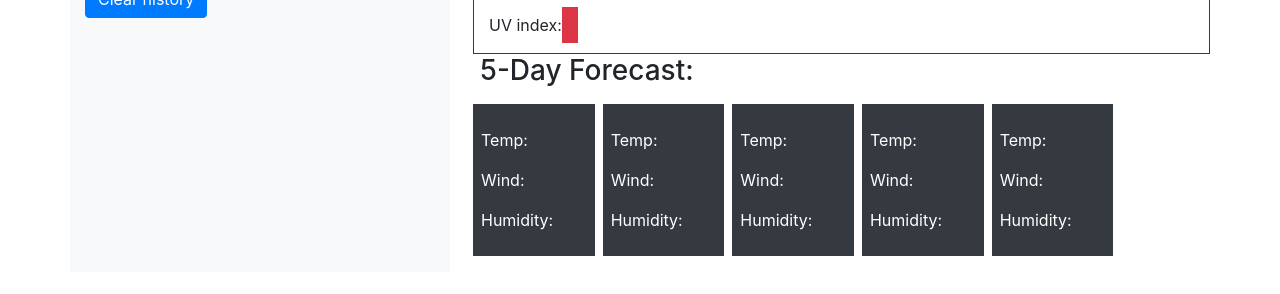
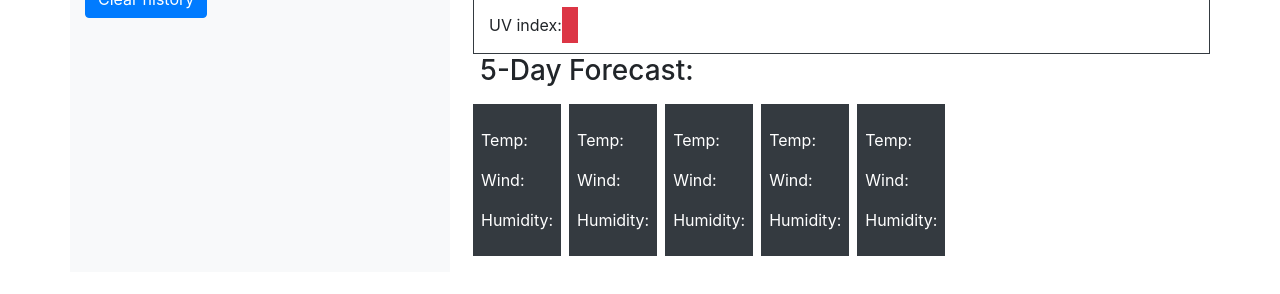
Before and after one commit to StephenSaylor/Weather-Dashboard, a plain HTML site: page index.html in a window 1280 px wide. Shown: the part 220-514 px from the top of the page. Drawn offline with nearby package versions, Linux system fonts and the light colour scheme.

Commit message:
cleaned up variables

```diff
--- a/index.html
+++ b/index.html
@@ -39,35 +39,35 @@
 				<div class="col-sm-12" id ="future-weather">
                     <h3>5-Day Forecast:</h3>
                     <div class="row text-white">
-                        <div class="col-sm-2 bg-dark forecast text-white ml-2 mb-3 p-2 mt-2" >
+                        <div class="col-sm-2.5 bg-dark forecast text-white ml-2 mb-3 p-2 mt-2" >
                             <p id="forecastDate0"></p>
                             <p id="forecastImg0"></p>
                             <p>Temp: <span id="forecastTemp0"></span></p>
 							<p>Wind: <span id="forecastWind0"></span></p>
                             <p>Humidity: <span id="forecastHumidity0"></span></p>
                         </div>
-                        <div class="col-sm-2 bg-dark forecast text-white ml-2 mb-3 p-2 mt-2" >
+                        <div class="col-sm-2.5 bg-dark forecast text-white ml-2 mb-3 p-2 mt-2" >
                             <p id="forecastDate1"></p>
                             <p id="forecastImg1"></p>
                             <p>Temp: <span id="forecastTemp1"></span></p>
 							<p>Wind: <span id="forecastWind1"></span></p>
                             <p>Humidity: <span id="forecastHumidity1"></span></p>
                         </div>
-                        <div class="col-sm-2 bg-dark forecast text-white ml-2 mb-3 p-2 mt-2">
+                        <div class="col-sm-2.5 bg-dark forecast text-white ml-2 mb-3 p-2 mt-2">
                             <p id="forecastDate2"></p>
                             <p id="forecastImg2"></p>
                             <p>Temp: <span id="forecastTemp2"></span></p>
 							<p>Wind: <span id="forecastWind2"></span></p>
                             <p>Humidity: <span id="forecastHumidity2"></span></p>
                         </div>
-                        <div class="col-sm-2 bg-dark forecast text-white ml-2 mb-3 p-2 mt-2">
+                        <div class="col-sm-2.5 bg-dark forecast text-white ml-2 mb-3 p-2 mt-2">
                             <p id="forecastDate3"></p>
                             <p id="forecastImg3"></p>
                             <p>Temp: <span id="forecastTemp3"></span></p>
 							<p>Wind: <span id="forecastWind3"></span></p>
                             <p>Humidity: <span id="forecastHumidity3"></span></p>
                         </div>
-                        <div class="col-sm-2 bg-dark forecast text-white ml-2 mb-3 p-2 mt-2" >
+                        <div class="col-sm-2.5 bg-dark forecast text-white ml-2 mb-3 p-2 mt-2" >
                             <p id="forecastDate4"></p>
                             <p id="forecastImg4"></p>
                             <p>Temp: <span id="forecastTemp4"></span></p>
--- a/script.js
+++ b/script.js
@@ -5,7 +5,7 @@ var clearButton = $("#clear-history");
 var currentCity = $("#current-city");
 var currentTemperature = $("#temperature");
 var currentHumidity = $("#humidity");
-var currentWSpeed = $("#wind-speed");
+var currentWindSpeed = $("#wind-speed");
 var currentUvindex = $("#uv-index");
 var cityArray = [];
 var APIKey = "5391cd1c9cda260fb72d17ac7e4e7609";
@@ -34,14 +34,15 @@ function currentWeather(city){
 			return response.json()
 		})
 		.then(function(response) {
+
+		var date = new Date(response.dt * 1000).toLocaleDateString();
 		var weatherIcon = response.weather[0].icon;
         var iconUrl = "https://openweathermap.org/img/wn/" + weatherIcon + "@2x.png";
-        var date = new Date(response.dt*1000).toLocaleDateString();
         $(currentCity).html(response.name + "("+ date +")" + "<img src="+ iconUrl +">");
 
 		var ws = response.wind.speed;
-        var windsmph = (ws*2.237).toFixed(1);
-        $(currentWSpeed).html(windsmph + "MPH");
+        var wsMPH = (ws * 2.237).toFixed(1);
+        $(currentWindSpeed).html(wsMPH + "MPH");
 
 		var tempF = (response.main.temp - 273.15) * 1.80 + 32;
         $(currentTemperature).html((tempF).toFixed(2) + "&#8457");
@@ -92,11 +93,11 @@ function forecast(cityid){
 		.then(function(responseForecast) {
 			for (i = 0; i < 5; i++){
 				var date = new Date((responseForecast.list[((i+1)*8)-1].dt)*1000).toLocaleDateString();
-				var tempK = responseForecast.list[((i+1)*8)-1].main.temp;
-				var tempF = (((tempK-273.5)*1.80)+32).toFixed(2);
-				var humidity = responseForecast.list[((i+1)*8)-1].main.humidity;
-				var wind = responseForecast.list[((i+1)*8)-1].wind.speed;
-				var iconCode = responseForecast.list[((i+1)*8)-1].weather[0].icon;
+				var tempK = responseForecast.list[((i + 1) * 8) -1].main.temp;
+				var tempF = (((tempK-273.5) * 1.80) +32).toFixed(2);
+				var humidity = responseForecast.list[((i + 1) * 8) -1].main.humidity;
+				var wind = responseForecast.list[((i + 1) * 8) -1].wind.speed;
+				var iconCode = responseForecast.list[((i + 1) * 8) -1].weather[0].icon;
 				var iconUrl = "https://openweathermap.org/img/wn/" + iconCode + ".png";
 
 				$("#forecastDate" + i).html(date);
```
